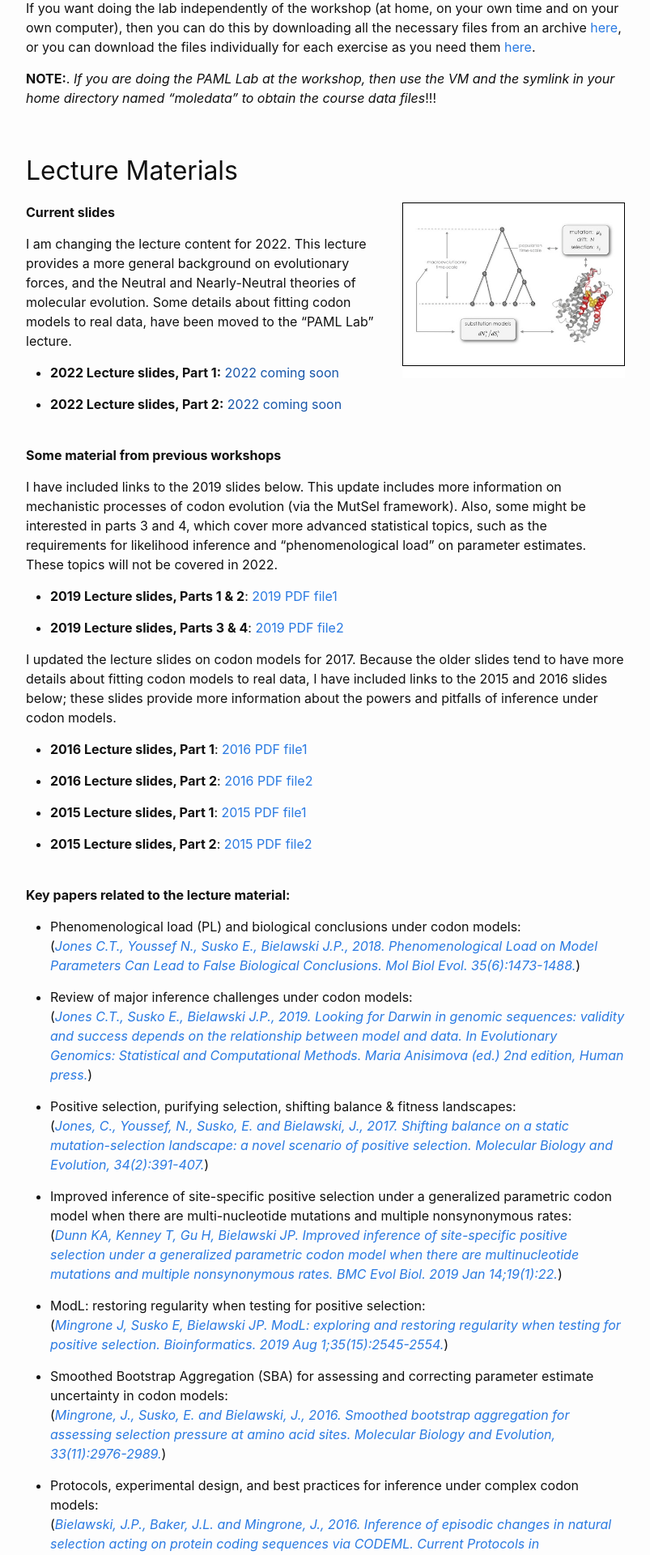
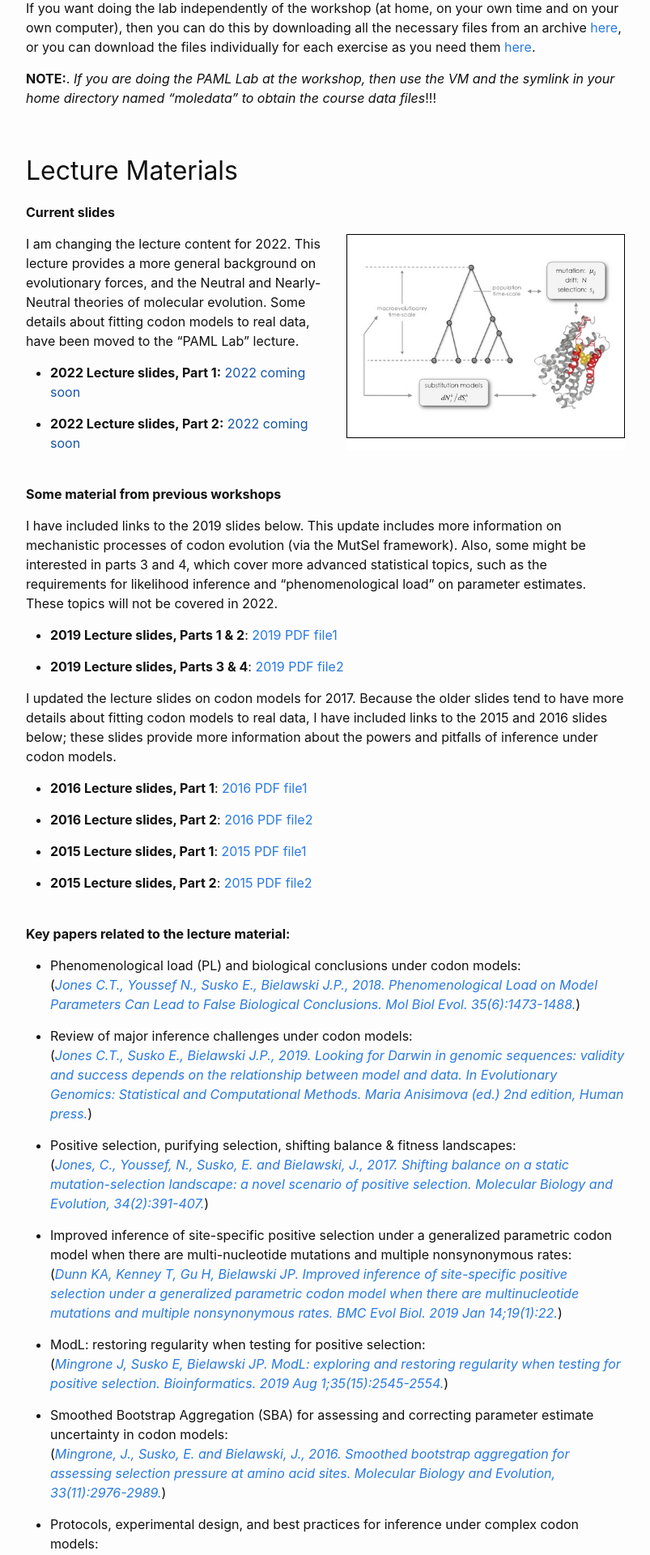
Before and after one commit to molevolworkshop/molevolworkshop.github.io, a Jekyll site: the page built from faculty/bielawski/bielawski.md, in a window 1280 px wide. Shown: the part 832-2752 px from the top of the page at 81% size, without its empty margins (238-1041 px from the left). Built offline with Jekyll 4.4.1, drawn with Linux system fonts in a browser that asks for light colours.

Commit message:
Update bielawski.md

```diff
--- a/faculty/bielawski/bielawski.md
+++ b/faculty/bielawski/bielawski.md
@@ -41,9 +41,9 @@
 
 ## Lecture Materials
 
-{% include figure.html description="" url="/faculty/bielawski/img/MolEvol.jpg" css="image-right" height="200px" %}
+**Current slides**
 
-**Current slides**
+{% include figure.html description="" url="/faculty/bielawski/img/MolEvol.jpg" css="image-right" height="250px" %}
 
 I am changing the lecture content for 2022. This lecture provides a more general background on evolutionary forces, and the Neutral and Nearly-Neutral theories of molecular evolution. Some details about fitting codon models to real data, have been moved to the "PAML Lab" lecture.
 
```
